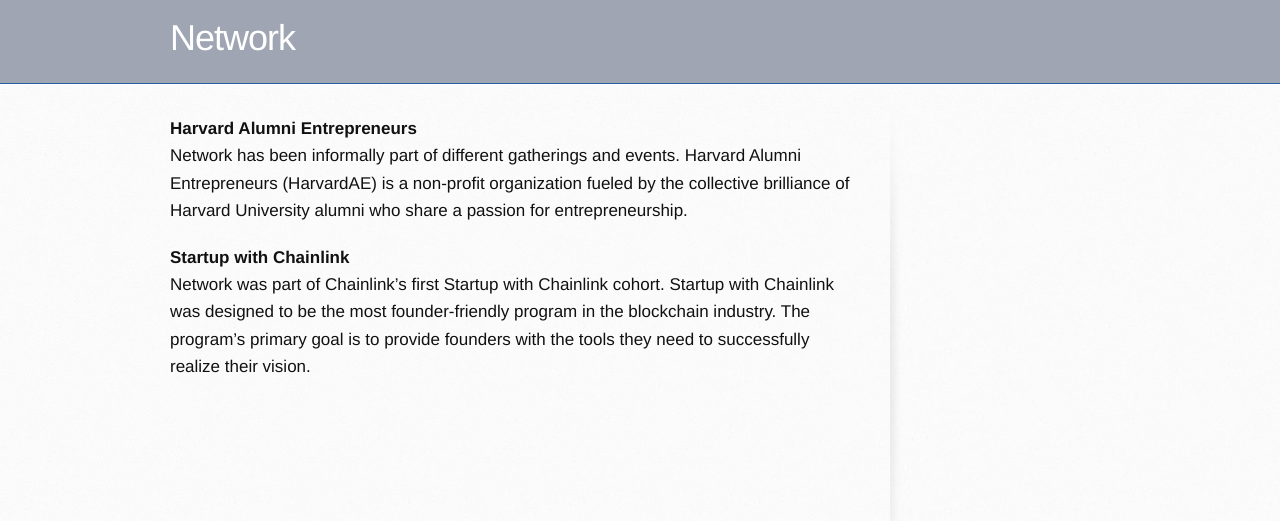
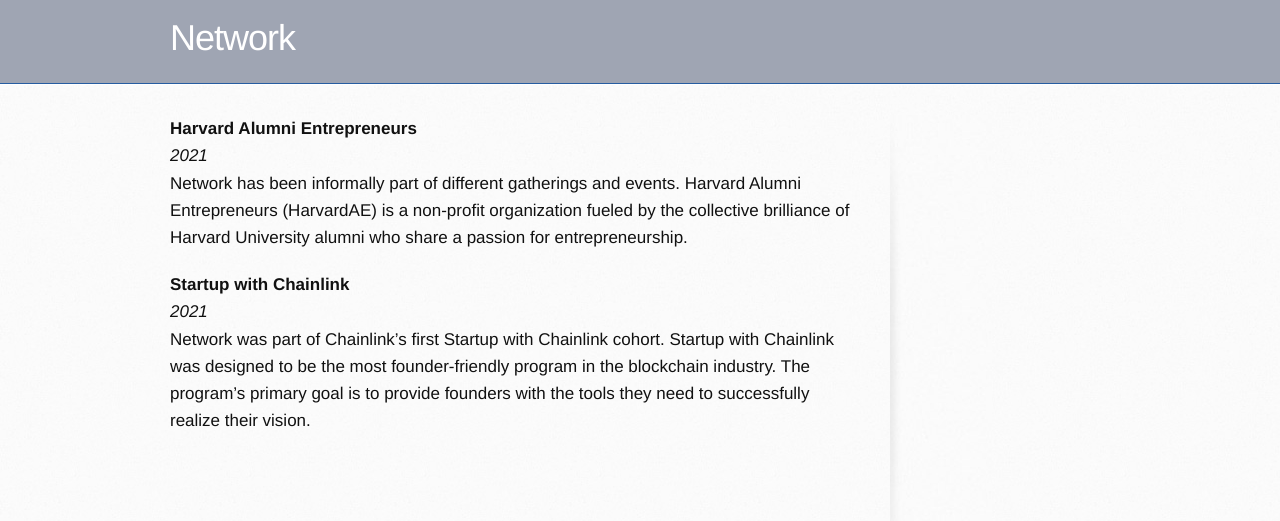
Before and after one commit to networkf/network.github.io, a Jekyll site: the page built from connections.md, in a window 1280 px wide. Shown: the top 521 px of the page. Built offline with Jekyll 4.4.1, drawn with Linux system fonts in a browser that asks for light colours; some web fonts are replaced; our own code applies the rules of GitHub Pages for plain Markdown files; the repository's description, which GitHub fills in, is left out.

Commit message:
Update connections.md

```diff
--- a/connections.md
+++ b/connections.md
@@ -8,8 +8,12 @@ layout: default
 
 **Harvard Alumni Entrepreneurs**
 <br>
+_2021_
+<br>
 Network has been informally part of different gatherings and events. Harvard Alumni Entrepreneurs (HarvardAE) is a non-profit organization fueled by the collective brilliance of Harvard University alumni who share a passion for entrepreneurship.
 
 **Startup with Chainlink**
 <br>
+_2021_
+<br>
 Network was part of Chainlink's first Startup with Chainlink cohort. Startup with Chainlink was designed to be the most founder-friendly program in the blockchain industry. The program’s primary goal is to provide founders with the tools they need to successfully realize their vision.
```
